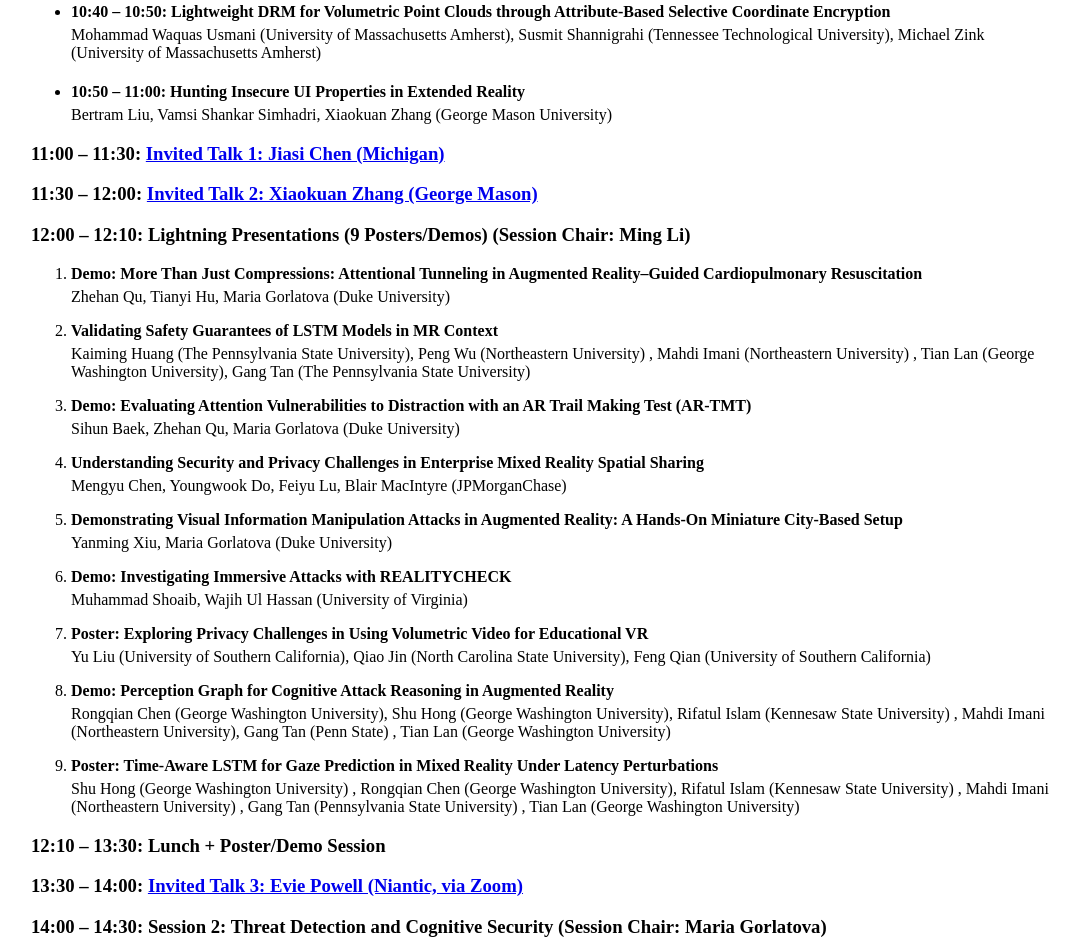
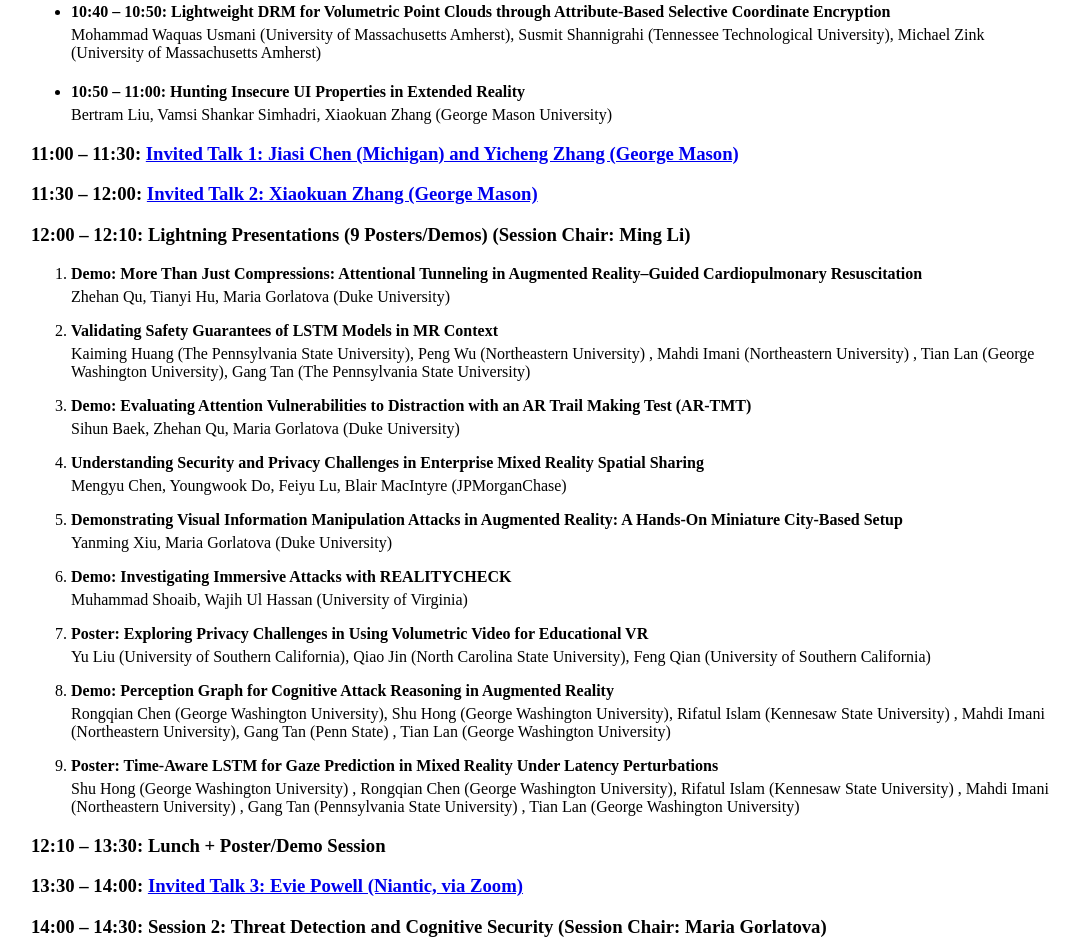
Before and after one commit to xrsecurity/2025, a plain HTML site: page index.html in a window 1280 px wide. Shown: the part 3614-4555 px from the top of the page, without its empty margins (97-1176 px from the left). Drawn offline with Linux system fonts and the light colour scheme.

```diff
--- a/index.html
+++ b/index.html
@@ -222,7 +222,7 @@ style="float:left; width:160px; height:auto; margin:0 12px 8px 0; border-radius:
     </li>
 </ul>
 
-<h3>11:00 – 11:30: <a href="#talk1">Invited Talk 1: Jiasi Chen (Michigan)</a></h3>
+<h3>11:00 – 11:30: <a href="#talk1">Invited Talk 1: Jiasi Chen (Michigan) and Yicheng Zhang (George Mason)</a></h3>
 
 <h3>11:30 – 12:00: <a href="#talk2">Invited Talk 2: Xiaokuan Zhang (George Mason)</a></h3>
 
```
